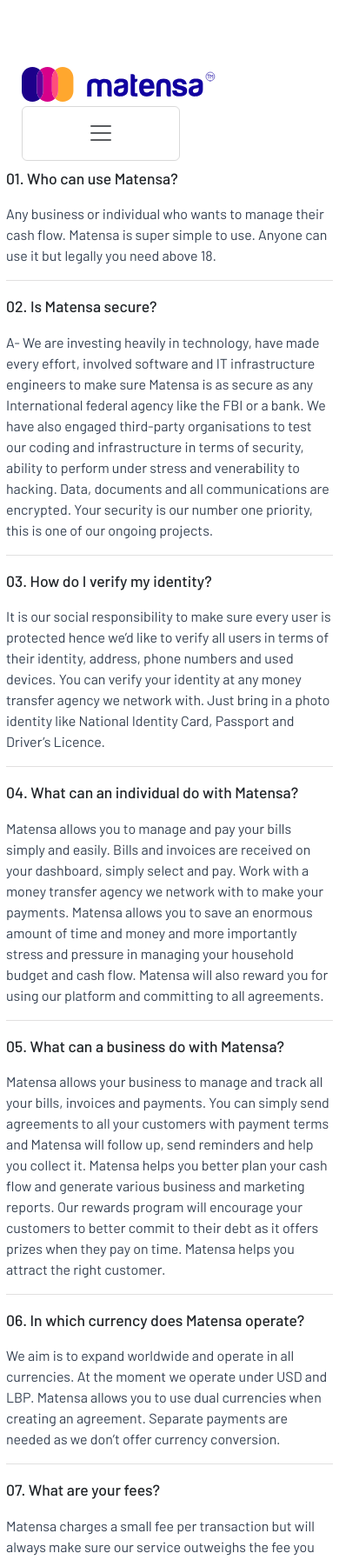
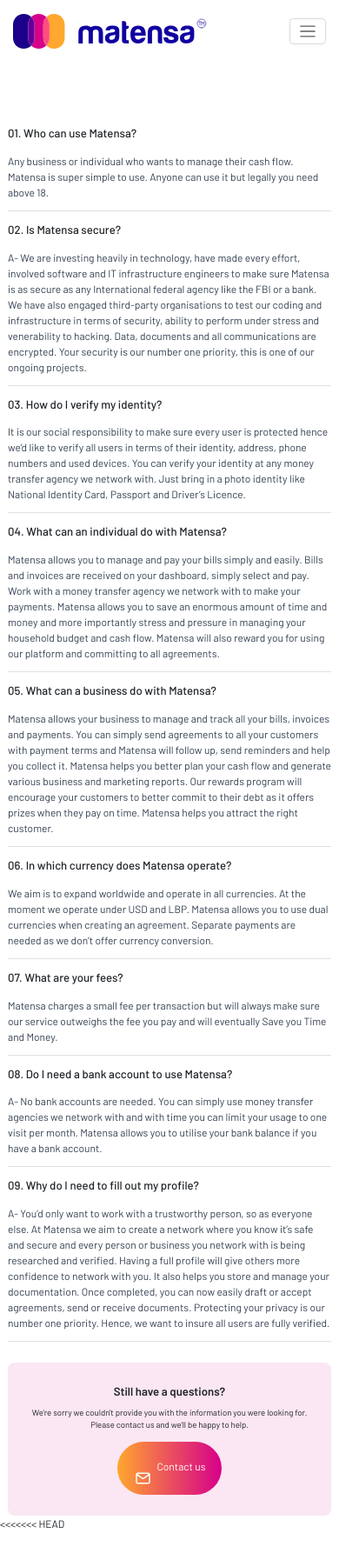
Before and after one commit to alaazaklit/matensa-commercial, a PHP site: page /faq in a window 390 px wide; the page is wider, and only the part inside the window is pictured. Shown: the top 1794 px of that part at 87% size. Run offline with PHP 8.4, Linux system fonts and the light colour scheme; some libraries are stand-ins or nearby versions.

Commit message:
responsive

```diff
--- a/assets/js/custom.js
+++ b/assets/js/custom.js
@@ -31,8 +31,8 @@
 }
 document.addEventListener('DOMContentLoaded', (event) => {
     const swiper = new Swiper('.swiper-container', {
-        slidesPerView: 3,
-        centeredSlides: true,
+        slidesPerView: 1,
+        centeredSlides: false,
         loop: false,
         spaceBetween: 0,
         initialSlide: 1,
@@ -52,6 +52,12 @@
             nextEl: '.swiper-button-next',
             prevEl: '.swiper-button-prev',
         },
+        breakpoints: {
+            768: {
+                slidesPerView: 3,
+                centeredSlides: true,
+            },
+        }
     });
 });
 
@@ -89,6 +95,13 @@
                 nextEl: `.swiper-button-next-${container.id}`,
                 prevEl: `.swiper-button-prev-${container.id}`,
             },
+            breakpoints: {
+                // when window width is <= 768px
+                768: {
+                    slidesPerView: 1,
+                    centeredSlides: false,
+                },
+            }
         });
 
         // Optionally, you can also dynamically add unique classes for pagination and navigation elements
--- a/assets/scss/components/home/_home.scss
+++ b/assets/scss/components/home/_home.scss
@@ -133,6 +133,10 @@
 .matensa-community {
     background: #0A0130;
     width: 100%;
+}
+
+.matensa-community .img svg {
+    max-width: 100%;
 }
 
 .ban-client-info {
--- a/assets/scss/style.css
+++ b/assets/scss/style.css
@@ -1549,6 +1549,10 @@
   width: 100%;
 }
 
+.matensa-community .img svg {
+  max-width: 100%;
+}
+
 .ban-client-info {
   overflow: hidden;
 }
@@ -1876,61 +1880,6 @@
   }
 }
 
-input[type=text] {
-  color: #31402A;
-  font-size: 1.7rem;
-  font-weight: 500;
-  width: 100%;
-  font-family: "Barlow", sans-serif;
-  border: 0;
-  border-bottom: 2px #000000 solid;
-  outline: none;
-  -webkit-appearance: none;
-     -moz-appearance: none;
-          appearance: none;
-  height: 60px;
-  background: transparent;
-}
-@media (max-width: 800px) {
-  input[type=text] {
-    font-size: 1.4rem;
-    height: 40px;
-  }
-}
-
-button {
-  background: #A4C663;
-  border-radius: 30px;
-  color: #FFFFFF;
-  font-size: 1.875rem;
-  height: 5.625rem;
-  -webkit-appearance: none;
-     -moz-appearance: none;
-          appearance: none;
-  outline: none;
-  font-family: "Barlow", sans-serif;
-  border: 0;
-  min-width: 13.8125rem;
-  font-weight: 900;
-  text-transform: uppercase;
-}
-@media (max-width: 800px) {
-  button {
-    height: 3.925rem;
-    min-width: 11.375rem;
-    border-radius: 10px;
-    font-size: 1.4rem;
-  }
-}
-
-::-moz-placeholder {
-  color: #31402A;
-}
-
-::placeholder {
-  color: #31402A;
-}
-
 html,
 body {
   font-size: 16px;
@@ -2116,4 +2065,85 @@
 }
 .logo img {
   height: 8rem;
+}
+
+@media (max-width: 960px) {
+  html,
+  body {
+    font-size: 12px;
+  }
+  .testimonials-slider {
+    position: relative;
+  }
+  .banner-img-1 {
+    position: relative !important;
+  }
+  .navbar-brand img,
+  .hero-bg img {
+    margin-top: 0;
+  }
+  div.hero-content-row {
+    position: relative;
+    top: 0;
+    left: 0;
+    width: 100%;
+    z-index: 10000;
+  }
+  .ban-clients .ban-client-style-1 {
+    display: none !important;
+  }
+  .ban-clients .ban-client-style-1:first-child {
+    display: block !important;
+  }
+  .ban-client-info {
+    right: 22% !important;
+  }
+  .hero-bg {
+    position: absolute;
+    top: 0;
+    left: 0;
+    width: 100%;
+    height: 100%;
+  }
+  div.container {
+    padding-right: 15px !important;
+    padding-left: 15px !important;
+  }
+  .hero-content {
+    width: 100% !important;
+  }
+  .hero-bg img {
+    height: 100%;
+  }
+  header {
+    top: 0;
+  }
+  .banImg1 {
+    height: auto;
+  }
+  .h1-style-1 {
+    font-size: 6.5vh;
+  }
+  .hero {
+    padding-top: 8rem;
+  }
+  .banImg1 {
+    max-width: 80% !important;
+    margin: 0 auto;
+  }
+  .bg-img-1 span {
+    left: 15px;
+  }
+  .row {
+    margin-left: -15px !important;
+    margin-right: -15px !important;
+  }
+  .ban-clients {
+    transform: scale(0.8);
+    right: 15px;
+    top: 100%;
+  }
+  .slider-item-style-1 .img img {
+    height: auto;
+  }
 }/*# sourceMappingURL=style.css.map */
--- a/assets/scss/style.scss
+++ b/assets/scss/style.scss
@@ -223,5 +223,113 @@
 }
 
 
+@media(max-width:960px) {
+
+    html,
+    body {
+        font-size: 12px;
+    }
+
+    .testimonials-slider {
+        position: relative;
+    }
+
+    .banner-img-1 {
+        position: relative !important;
+    }
+
+    .navbar-brand img,
+    .hero-bg img {
+        margin-top: 0;
+    }
+
+    div.hero-content-row {
+        position: relative;
+        top: 0;
+        left: 0;
+        width: 100%;
+        z-index: 10000;
+    }
+
+    .ban-clients .ban-client-style-1 {
+        display: none !important
+    }
+
+    .ban-clients .ban-client-style-1:first-child {
+        display: block !important
+    }
+
+    .ban-client-info {
+
+        right: 22% !important;
+    }
+
+
+    .hero-bg {
+        position: absolute;
+        top: 0;
+        left: 0;
+        width: 100%;
+        height: 100%;
+    }
+
+    div.container {
+        padding-right: 15px !important;
+        padding-left: 15px !important;
+
+    }
+
+
+    .hero-content {
+        width: 100% !important;
+    }
+
+    .hero-bg img {
+        height: 100%;
+    }
+
+    header {
+        top: 0;
+    }
+
+    .banImg1 {
+        height: auto;
+
+    }
+
+    .h1-style-1 {
+        font-size: 6.5vh;
+    }
+
+    .hero {
+        padding-top: 8rem;
+    }
+
+    .banImg1 {
+        max-width: 80% !important;
+        margin: 0 auto;
+    }
+
+    .bg-img-1 span {
+
+        left: 15px;
+    }
+
+    .row {
+        margin-left: -15px !important;
+        margin-right: -15px !important;
+    }
+
+    .ban-clients {
+        transform: scale(0.8);
+        right: 15px;
+        top: 100%;
+    }
+
+    .slider-item-style-1 .img img {
+        height: auto;
+    }
+}
+
 
 @media (max-width:600px) {}
```
Also changed, not shown: assets/scss/forms/forms-style-1.css (+1 -7 lines), assets/scss/forms/forms-style-1.scss (+45 -44 lines), assets/scss/forms/forms.css (+1 -7 lines), 3 other files.
